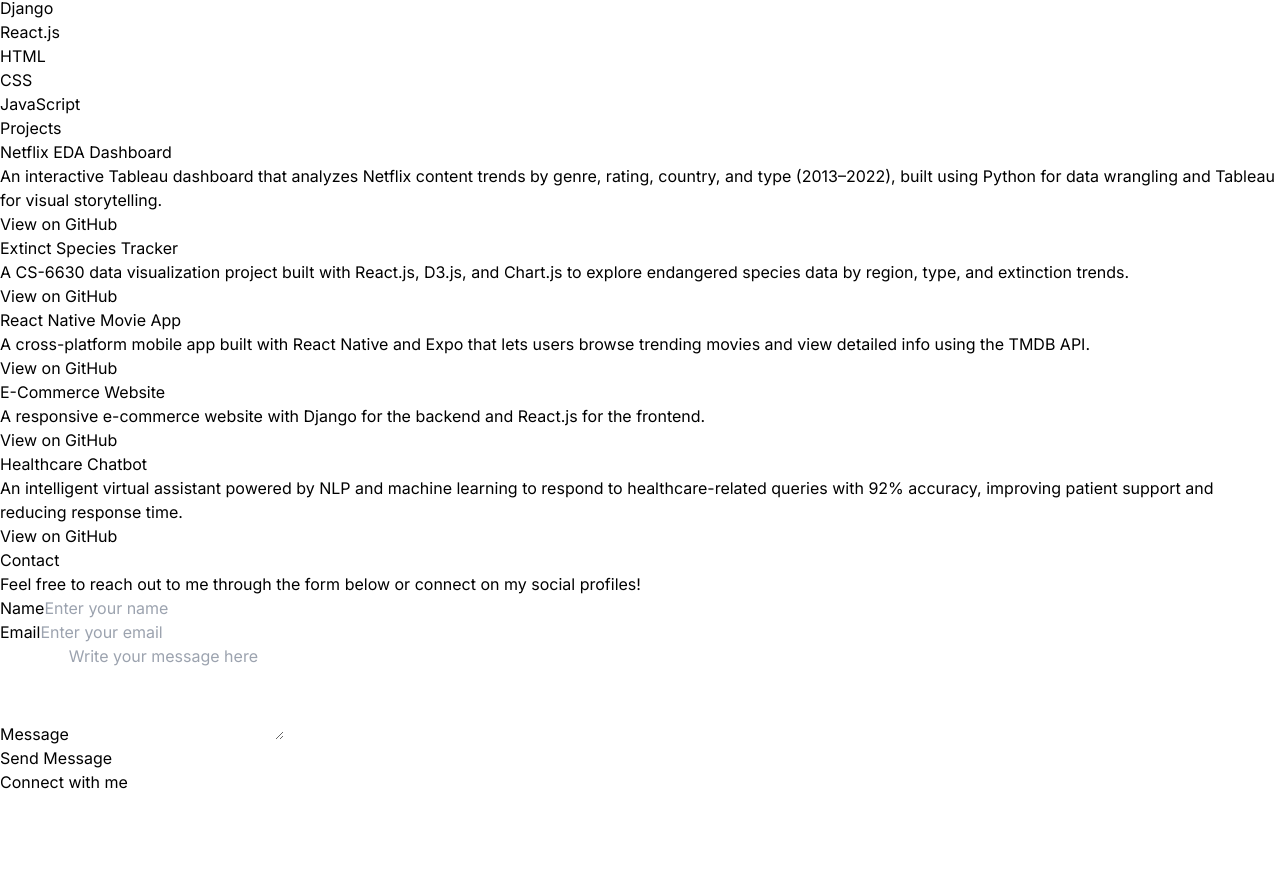
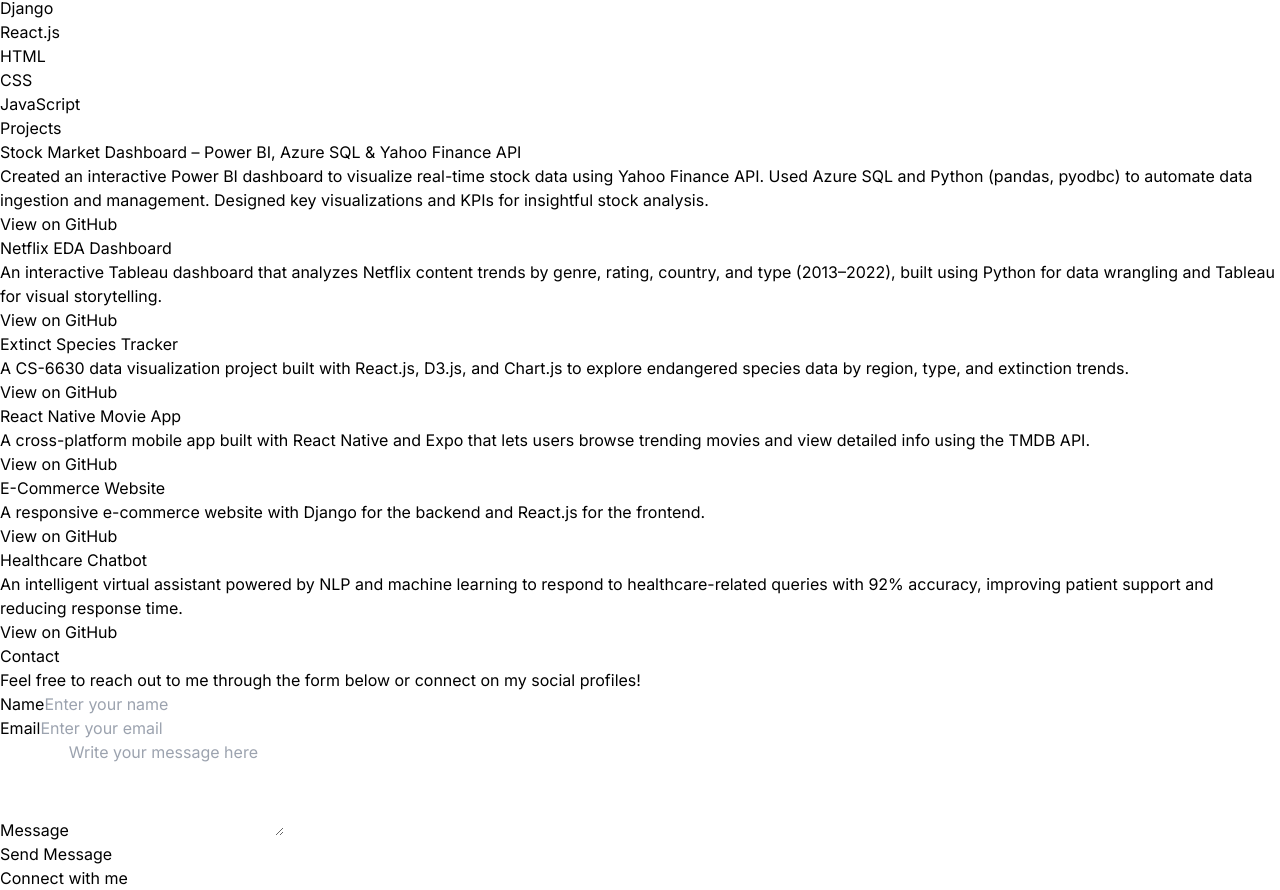
Before and after one commit to prathu10/PORTFOLIO-WEBSITE-NEW, a React (Vite) app: page / in a window 1280 px wide. Shown: the part 2177-3067 px from the top of the page. Before the commit the page ends 2971 px from the top, so only its background shows below. Built offline with nearby package versions, Linux system fonts and the light colour scheme.

Commit message:
Added a new project

```diff
--- a/src/components/Projects.jsx
+++ b/src/components/Projects.jsx
@@ -3,6 +3,11 @@
 const Projects = () => {
   // Array of projects with titles, descriptions, and GitHub URLs
   const projects = [
+    {
+      title:  "Stock Market Dashboard – Power BI, Azure SQL & Yahoo Finance API",
+      description: "Created an interactive Power BI dashboard to visualize real-time stock data using Yahoo Finance API. Used Azure SQL and Python (pandas, pyodbc) to automate data ingestion and management. Designed key visualizations and KPIs for insightful stock analysis.",
+      link: "https://github.com/prathu10/Stock_Dashboard_Azure",
+    },
     {
       title:  "Netflix EDA Dashboard",
       description: "An interactive Tableau dashboard that analyzes Netflix content trends by genre, rating, country, and type (2013–2022), built using Python for data wrangling and Tableau for visual storytelling.",
```
